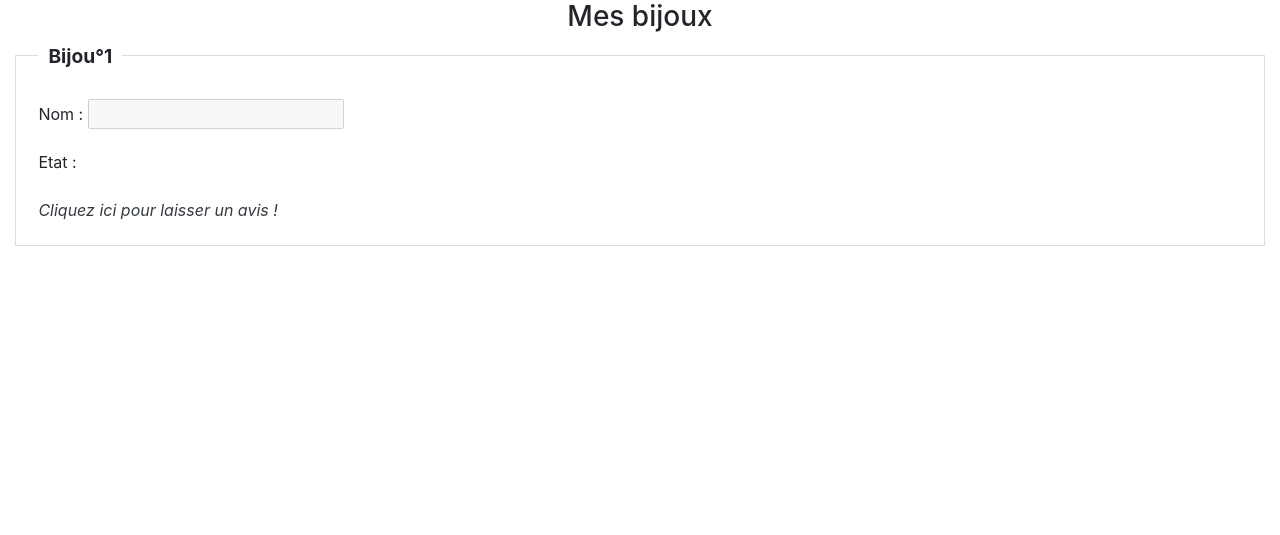
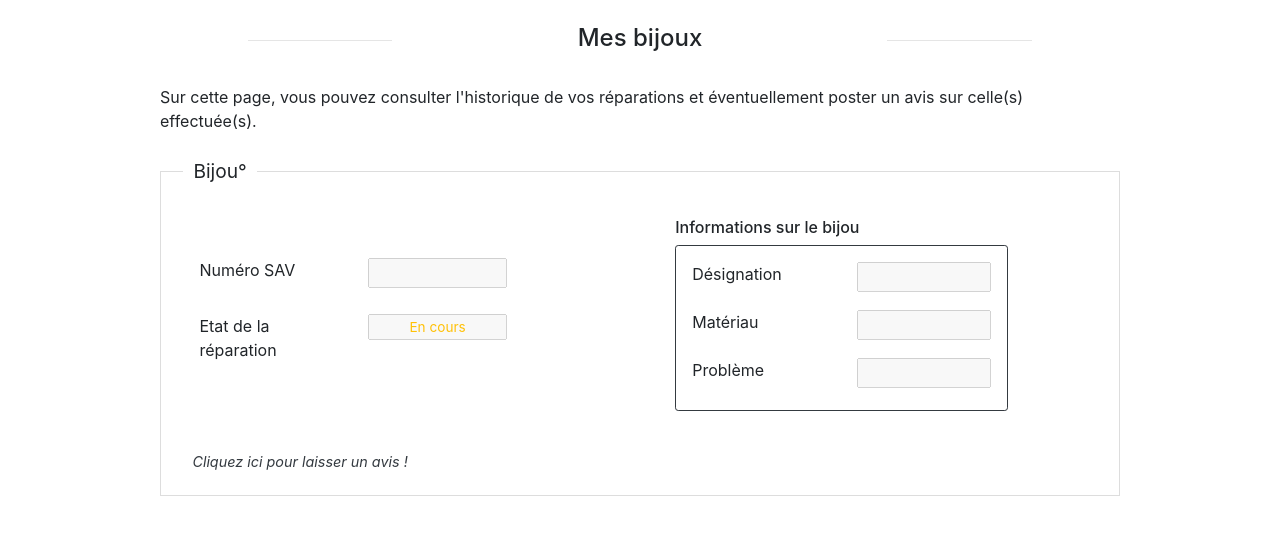
Before and after one commit to Warrior62/PINF, a PHP site: page /myJewels.php in a window 1280 px wide. Shown: the top 535 px of the page. Run offline with PHP 8.4, Linux system fonts and the light colour scheme.

Commit message:
Modify myJewels.html frontend

```diff
--- a/.frameworkMVC/templates/myJewels.php
+++ b/.frameworkMVC/templates/myJewels.php
@@ -2,46 +2,105 @@
     <meta name="viewport" content="width=device-width, initial-scale=1, shrink-to-fit=no">
     <meta charset='UTF-8'>
     <link rel="stylesheet" href="https://stackpath.bootstrapcdn.com/bootstrap/4.3.1/css/bootstrap.min.css" integrity="sha384-ggOyR0iXCbMQv3Xipma34MD+dH/1fQ784/j6cY/iJTQUOhcWr7x9JvoRxT2MZw1T" crossorigin="anonymous">
-
+    <script src="https://ajax.googleapis.com/ajax/libs/jquery/3.4.1/jquery.min.js"></script>
     <title>Mes Bijoux</title>
 
     <style>
         fieldset.scheduler-border {
             border: 1px groove #ddd !important;
-            padding: 0 1.4em 1.4em 1.4em !important;
-            margin: 0 0 1.5em 0 !important;
+            padding: 0 0 1.4em 1.4em !important;
+            margin: auto;
+            max-width: 75vw;
             -webkit-box-shadow:  0px 0px 0px 0px #000;
                 box-shadow:  0px 0px 0px 0px #000;
         }
 
         legend.scheduler-border {
             font-size: 1.2em !important;
-            font-weight: bold !important;
             text-align: left !important;
             width:auto;
             padding:0 10px;
             border-bottom:none;
         }
+
     </style>
 </head>
 
-<p class="h3 text-center">Mes bijoux</p>
+<div class="row text-center mt-4 w-75" style="margin:auto">
+    <div class="col-4">
+        <hr class="w-50">
+    </div>
+    <div class="col-4">
+        <p class="h4 text-center">Mes bijoux</p>
+    </div>
+    <div class="col-4">
+        <hr class="w-50">
+    </div>
+</div>
 
-  <div class="container-fluid">
-    <div class="cold-md-12">
-        <fieldset class="scheduler-border">
-            <legend class="scheduler-border">Bijou°1</legend>
-            <div class="control-group">
-                <label class="control-label input-label mt-4" for="nameInput">Nom :</label>
-                <input type="text" id="nameInput" disabled/>
+<p class="text-left mt-4 mb-4" style="margin:auto;max-width:75vw">Sur cette page, vous pouvez consulter l'historique de vos réparations et éventuellement poster un avis sur celle(s) effectuée(s).</p>
+
+<!-- PHP
+    if( $nbJwl==0 ) echo "<p class="h5 text-center">Aucune réparation n'a été effectuée.</p>";
+    else echo "<div class="container">. . .</div>";
+-->
+
+<div class="container">
+    <fieldset class="scheduler-border">
+        <legend class="scheduler-border ">Bijou°<span id="jwlNum"><!-- PHP chercher ds bdd numero du jewel --></span></legend>
+        <div class="row">
+            <!-- Etat du bijou : div à gauche dans le fieldset -->
+            <div class="col-md-6">
+                <form class="mt-5 pt-3 pb-1 pl-3 pr-3 w-75">
+                    <div class="form-group row">
+                        <div class="col-sm">
+                            <label for="jwlNumSAV">Numéro SAV</label>
+                        </div>
+                        <div class="col-sm">
+                            <input id="jwlNumSAV" class="w-100" type="text" disabled/>
+                        </div>
+                    </div>
+                    <div class="form-group row mt-4">
+                        <div class="col-sm">
+                            <label for="jwlState">Etat de la réparation</label>
+                        </div>
+                        <div class="col-sm">
+                            <input id="jwlState" class="w-100 text-center text-warning" style="font-size:85%" type="text" value="En cours" disabled/>
+                        </div>
+                    </div>
+                </form>
             </div>
-            <div class="control-group">
-                <label class="control-label input-label mt-3" for="stateInput">Etat :</label>
-                <div id="stateInput"></div>
+            <!-- Informations sur le bijou : div à droite dans le fieldset -->
+            <div class="col-md-6 pl-4">
+                <p class="h6 mt-4">Informations sur le bijou</p>
+                <form class="border border-dark rounded-sm pt-3 pb-1 pl-3 pr-3 w-75">
+                    <div class="form-group row">
+                        <div class="col-sm">
+                            <label for="jwlDesignation">Désignation</label>
+                        </div>
+                        <div class="col-sm">
+                            <input id="jwlDesignation" class="w-100" type="text" disabled/>
+                        </div>
+                    </div>
+                    <div class="form-group row">
+                        <div class="col-sm">
+                            <label for="jwlMateriau">Matériau</label>
+                        </div>
+                        <div class="col-sm">
+                            <input id="jwlMateriau" class="w-100" type="text" disabled/>
+                        </div>
+                    </div>
+                    <div class="form-group row">
+                        <div class="col-sm">
+                            <label for="jwlProbleme">Problème</label>
+                        </div>
+                        <div class="col-sm">
+                            <input id="jwlProbleme" class="w-100" type="text" disabled/>
+                        </div>
+                    </div>
+                </form>
             </div>
-            <div class="control-group mt-3 font-italic" id="avisDiv">
-                <a class="text-decoration-none text-dark" href="">Cliquez ici pour laisser un avis !</a>
-            </div>
-        </fieldset>
-    </div>
-  </div>
+            <a class="mt-4 ml-4 font-italic text-decoration-none text-dark" style="font-size:90%" href=""><!-- PHP href=header("Location:../index.php?view=galery"); -->Cliquez ici pour laisser un avis !</a>
+        </div>
+    </fieldset>
+</div>
```
